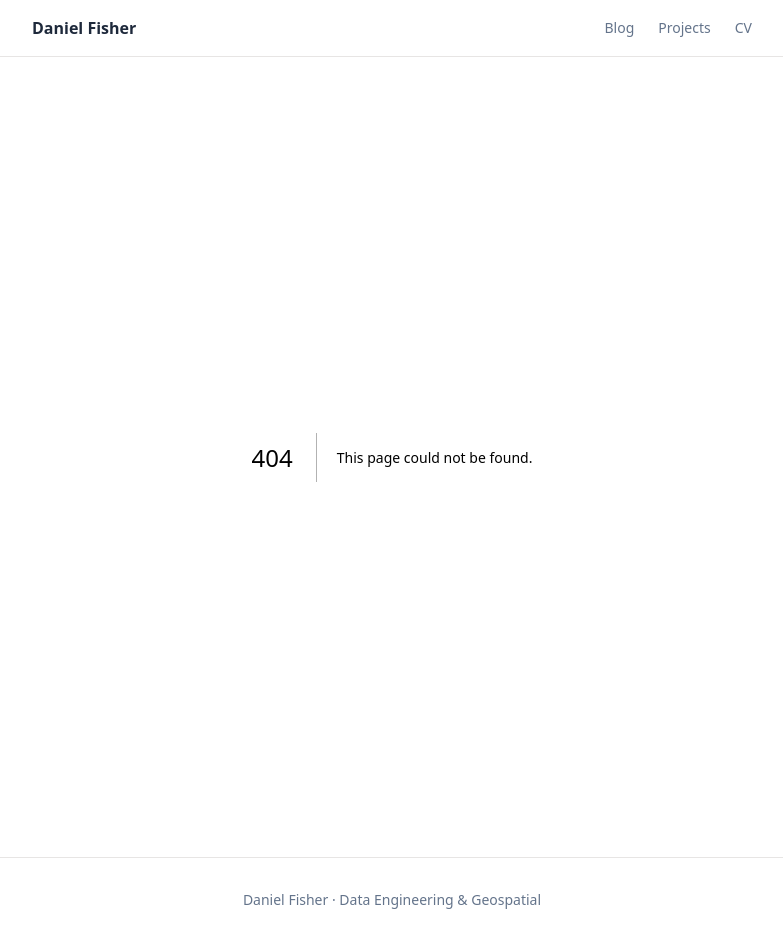
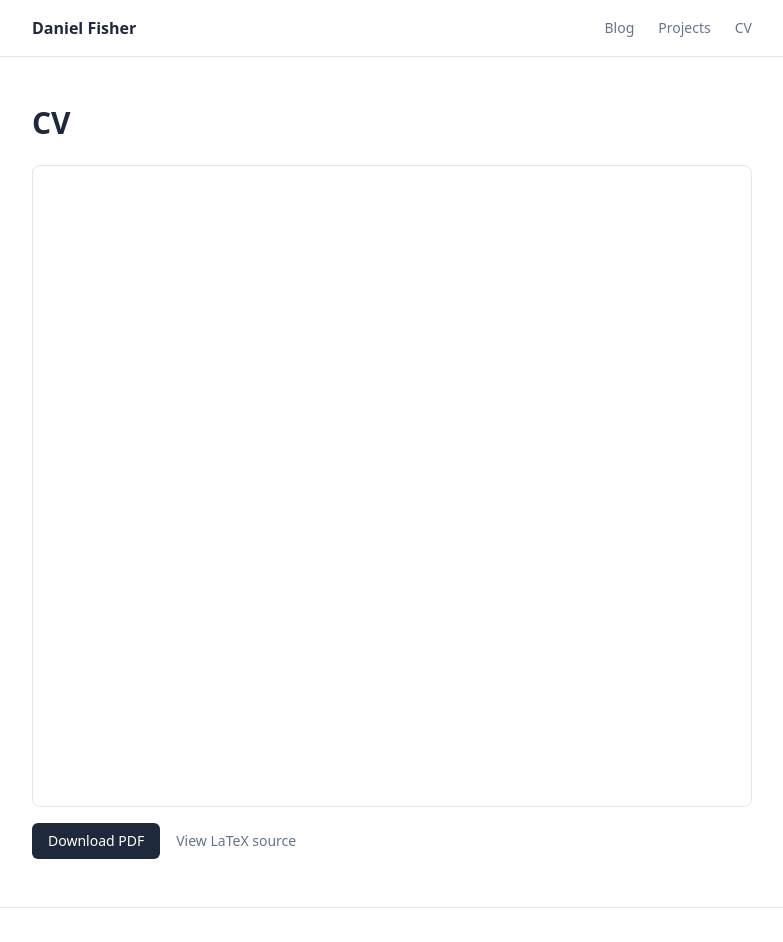
Before and after one commit to dnf0/dnf0.github.io, a Next.js app: page /cv in a window 1280 px wide. Before the commit this address had no page. Shown: the top 942 px of the page, without its empty margins (248-1031 px from the left). Built offline with nearby package versions, Linux system fonts and the light colour scheme.

Commit message:
feat: add CV page with PDF embed and download

```diff
--- /dev/null
+++ b/src/app/cv/page.tsx
@@ -0,0 +1,38 @@
+import type { Metadata } from "next";
+
+export const metadata: Metadata = {
+  title: "CV",
+  description: "Curriculum Vitae — Daniel Fisher",
+};
+
+export default function CVPage() {
+  return (
+    <div className="max-w-3xl mx-auto px-6 py-12">
+      <h1 className="text-3xl font-bold text-topo-slate mb-6">CV</h1>
+
+      <div className="border border-stone-200 rounded-lg overflow-hidden mb-4">
+        <iframe
+          src="/cv/fisher-cv.pdf"
+          className="w-full h-[80vh]"
+          title="Daniel Fisher CV"
+        />
+      </div>
+
+      <div className="flex gap-4">
+        <a
+          href="/cv/fisher-cv.pdf"
+          download
+          className="inline-flex items-center gap-2 text-sm font-medium bg-topo-slate text-white px-4 py-2 rounded-md hover:bg-topo-slate/90 transition-colors"
+        >
+          Download PDF
+        </a>
+        <a
+          href="/cv/fisher-cv.tex"
+          className="inline-flex items-center gap-2 text-sm font-medium text-topo-muted hover:text-topo-slate transition-colors"
+        >
+          View LaTeX source
+        </a>
+      </div>
+    </div>
+  );
+}
```
